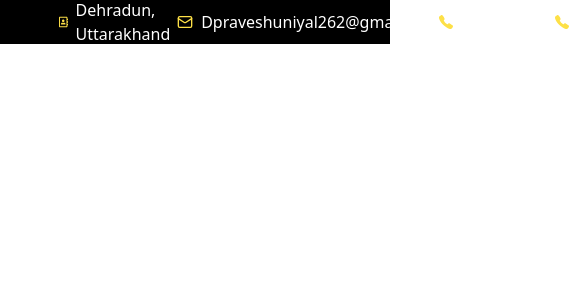
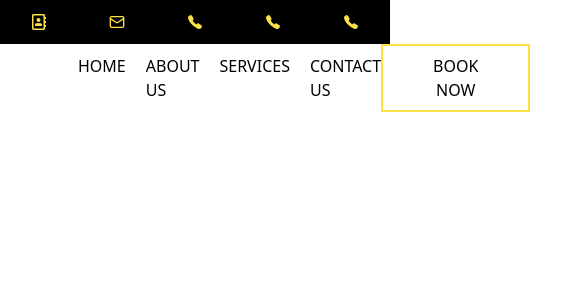
Before and after one commit to shwetank-1708/cab-booking, a React (Vite) app: page / in a window 390 px wide. Shown: the top 300 px of the page, 585 px wide, since content can reach past the window. Built offline with nearby package versions, Linux system fonts and the light colour scheme.

Commit message:
Changes in APP and Head file. Added a new file Navbar

```diff
--- a/src/App.tsx
+++ b/src/App.tsx
@@ -1,10 +1,12 @@
 import "./App.css";
 import Head from "./components/Head";
+import Navbar from "./components/Navbar";
 
 function App() {
   return (
     <>
       <Head />
+      <Navbar />
     </>
   );
 }
--- a/src/components/Head.tsx
+++ b/src/components/Head.tsx
@@ -5,31 +5,33 @@ import { IoCall } from "react-icons/io5";
 const Head = () => {
   return (
     <>
-      <div className="flex justify-center bg-black ">
-        <div className="flex justify-around h-11 w-[70%]">
+      <div className="flex justify-center bg-black lg:flex-row flex-col">
+        <div className="flex justify-around h-11 xl:w-[70%] w-[100%]">
           <div className="flex gap-2 items-center">
             <FaRegAddressBook className="text-yellow-300" />
-            <p className="text-white">Dehradun, Uttarakhand</p>
+            <p className="text-white hidden lg:block">Dehradun, Uttarakhand</p>
           </div>
 
           <div className="flex gap-2 items-center">
             <LuMail className="text-yellow-300" />
-            <p className="text-white">Dpraveshuniyal262@gmail.com</p>
+            <p className="text-white hidden lg:block">
+              Dpraveshuniyal262@gmail.com
+            </p>
           </div>
 
           <div className="flex gap-2 items-center">
             <IoCall className="text-yellow-300" />
-            <p className="text-white">9675531176</p>
+            <p className="text-white hidden lg:block">9675531176</p>
           </div>
 
           <div className="flex gap-2 items-center">
             <IoCall className="text-yellow-300" />
-            <p className="text-white">8859908016</p>
+            <p className="text-white hidden lg:block">8859908016</p>
           </div>
 
           <div className="flex gap-2 items-center">
             <IoCall className="text-yellow-300" />
-            <p className="text-white">6398540110</p>
+            <p className="text-white hidden lg:block">6398540110</p>
           </div>
         </div>
       </div>
--- /dev/null
+++ b/src/components/Navbar.tsx
@@ -0,0 +1,30 @@
+import logo from "../assets/logo.png";
+
+const Navbar = () => {
+  return (
+    <div className="flex justify-center">
+      <div className="flex justify-between items-center w-[60%]">
+        <div className="w-[150px]">
+          <img src={logo} />
+        </div>
+
+        <div>
+          <ul className="flex gap-5">
+            <li>HOME</li>
+            <li>ABOUT US</li>
+            <li>SERVICES</li>
+            <li>CONTACT US</li>
+          </ul>
+        </div>
+
+        <div>
+          <button className="border-yellow-300 border-2 px-[50px] py-2">
+            BOOK NOW
+          </button>
+        </div>
+      </div>
+    </div>
+  );
+};
+
+export default Navbar;
```
